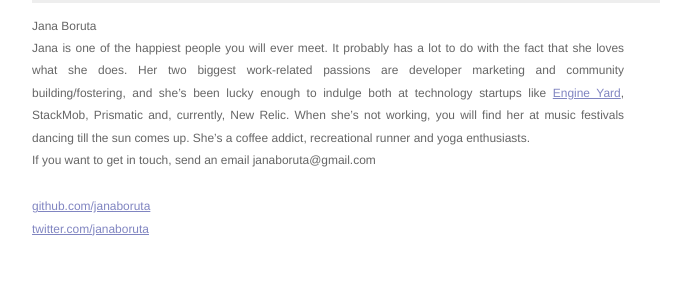
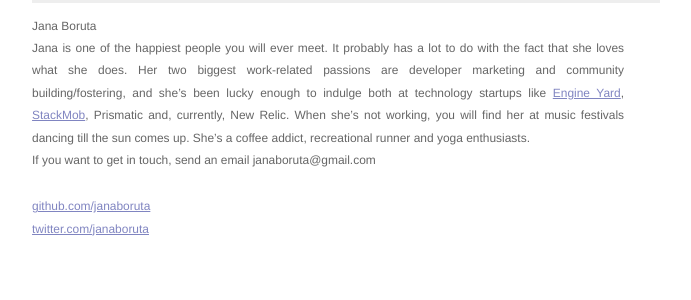
Before and after one commit to janaboruta/janaboruta.com, a Jekyll site: the page built from index.html, in a window 1280 px wide. Shown: the part 193-493 px from the top of the page, without its empty margins (294-985 px from the left). Built offline with Jekyll 4.4.1, drawn with Linux system fonts in a browser that asks for light colours; part of the change alters nothing that is shown.

```diff
--- a/_layouts/default.html
+++ b/_layouts/default.html
@@ -28,7 +28,7 @@
               <div class="contact">
                 <p>
                   Jana Boruta<br />
-                  Jana is one of the happiest people you will ever meet. It probably has a lot to do with the fact that she loves what she does. Her two biggest work-related passions are developer marketing and community building/fostering, and she’s been lucky enough to indulge both at technology startups like <a href="https://www.engineyard.com/"target="_blank">Engine Yard</a>, StackMob, Prismatic and, currently, New Relic.  When she’s not working, you will find her at music festivals dancing till the sun comes up. She’s a coffee addict, recreational runner and yoga enthusiasts.<br />
+                  Jana is one of the happiest people you will ever meet. It probably has a lot to do with the fact that she loves what she does. Her two biggest work-related passions are developer marketing and community building/fostering, and she’s been lucky enough to indulge both at technology startups like <a href="https://www.engineyard.com/" target="_blank">Engine Yard</a>, <a href="https://www.stackmob.com/" target="_blank">StackMob</a>, Prismatic and, currently, New Relic.  When she’s not working, you will find her at music festivals dancing till the sun comes up. She’s a coffee addict, recreational runner and yoga enthusiasts.<br />
                   If you want to get in touch, send an email janaboruta@gmail.com
                 </p>
               </div>
```
